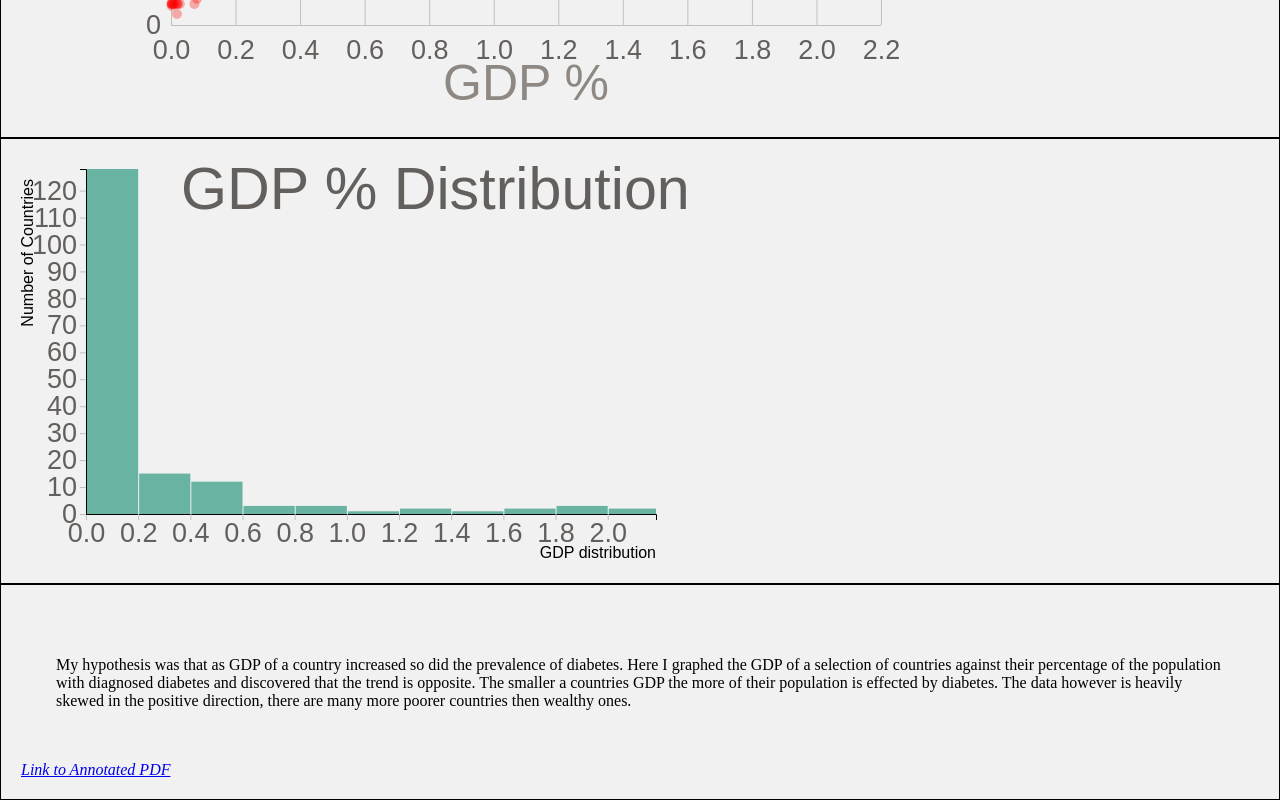
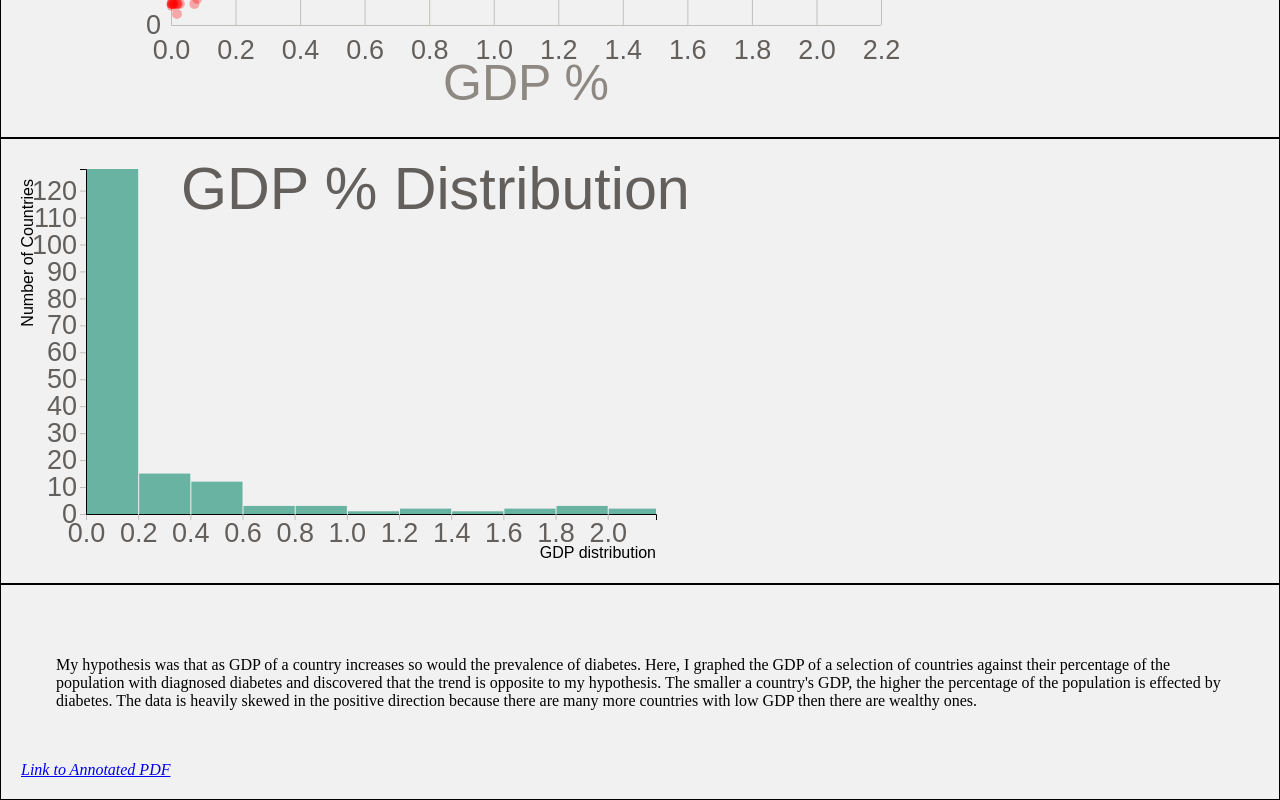
Before and after one commit to copyrightissue/CSCI444Assignment1, a plain HTML site: page index.html in a window 1280 px wide. Shown: the part 488-1288 px from the top of the page. Drawn offline with nearby package versions, Linux system fonts and the light colour scheme.

Commit message:
Update index.html

```diff
--- a/index.html
+++ b/index.html
@@ -18,11 +18,10 @@
 <div id="div1"></div>
 <script src="distribution.js"></script>
   </div>
-<div><p>My hypothesis was that as GDP of a country increased so did the prevalence of diabetes.
-  Here I graphed the GDP of a selection of countries against their percentage of the population with diagnosed diabetes and discovered
-  that the trend is opposite.
-  The smaller a countries GDP the more of their population is effected by diabetes. The data however is heavily skewed in the positive direction,
-  there are many more poorer countries then wealthy ones. </p>
+<div><p>My hypothesis was that as GDP of a country increases so would the prevalence of diabetes.
+  Here, I graphed the GDP of a selection of countries against their percentage of the population with diagnosed diabetes and discovered that the trend is opposite to my hypothesis.
+  The smaller a country's GDP, the higher the percentage of the population is effected by diabetes.
+  The data is heavily skewed in the positive direction because there are many more countries with low GDP then there are wealthy ones. </p>
   <a href="RogersChris_CSCI444_Assignment1_Annotated.pdf"><i>Link to Annotated PDF</i></a>
 </div>
 </div>
```
